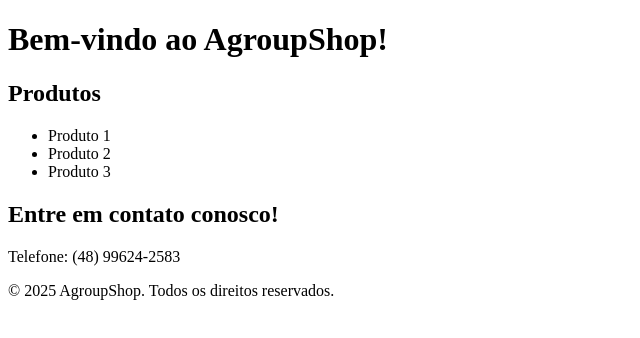
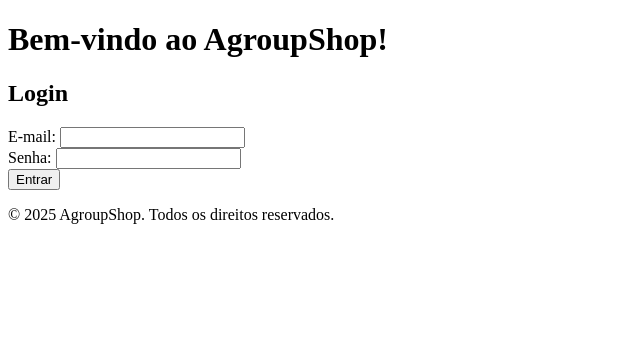
Before and after one commit to AjpA3/agroupshop, a plain HTML site: page index.html in a window 1280 px wide. Shown: the whole page, without its empty margins (0-640 px from the left). Drawn offline with Linux system fonts and the light colour scheme.

Commit message:
index.html

```diff
--- a/index.html
+++ b/index.html
@@ -3,7 +3,7 @@
 <head>
     <meta charset="UTF-8">
     <meta name="viewport" content="width=device-width, initial-scale=1.0">
-    <title>AgroupShop</title>
+    <title>AgroupShop - Login</title>
 </head>
 <body>
     <header>
@@ -12,19 +12,32 @@
 
     <main>
         <section>
-            <h2>Produtos</h2>
-            <ul>
-                <li>Produto 1</li>
-                <li>Produto 2</li>
-                <li>Produto 3</li>
-            </ul>
-        </section>
-
-        <section>
-            <h2>Entre em contato conosco!</h2>
-            <p>Telefone: (48) 99624-2583</p>
+            <h2>Login</h2>
+            <form id="loginForm">
+                <label for="email">E-mail:</label>
+                <input type="email" id="email" required>
+                <br>
+                <label for="password">Senha:</label>
+                <input type="password" id="password" required>
+                <br>
+                <button type="button" onclick="login()">Entrar</button>
+            </form>
         </section>
     </main>
+
+    <script>
+        function login() {
+            var email = document.getElementById("email").value;
+            var password = document.getElementById("password").value;
+
+            if (email === "proy3339@gmail.com" && password === "$JxPx63339$") {
+                alert("Login bem-sucedido! Redirecionando para o painel...");
+                window.location.href = "admin.html"; // Criamos essa página no próximo passo
+            } else {
+                alert("E-mail ou senha incorretos.");
+            }
+        }
+    </script>
 
     <footer>
         <p>&copy; 2025 AgroupShop. Todos os direitos reservados.</p>
```
